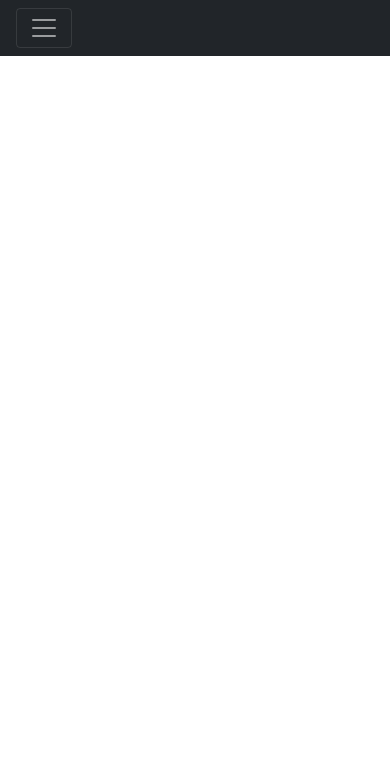
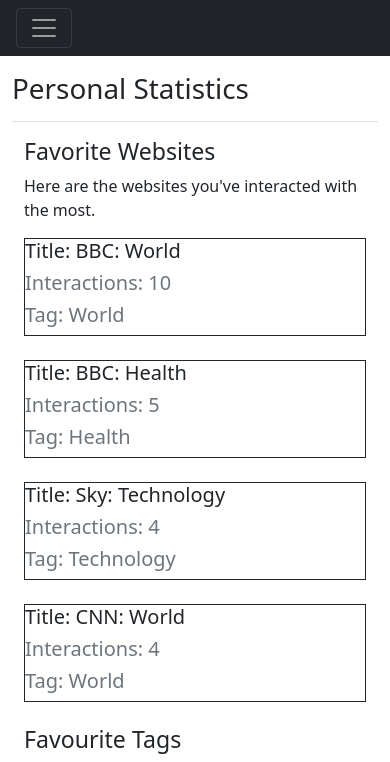
Before and after one commit to Kosmik247/RSS-Feed-Flask, a Flask app: page /user_stats in a window 390 px wide; the page is wider, and only the part inside the window is pictured. Shown: the top 762 px of that part. Before the commit the page ends 56 px from the top of that part, so only its background shows below. Run offline with Flask 3, Linux system fonts and the light colour scheme; a user stored in the database is signed in; some libraries are stand-ins or nearby versions.

Commit message:
Stats: Graphs Implemented

```diff
--- a/Project Files/website/db_models.py
+++ b/Project Files/website/db_models.py
@@ -36,6 +36,7 @@ class Readlist(db.Model):
 class Tags(db.Model):
     id = db.Column(db.Integer, primary_key=True)
     name = db.Column(db.String(10000))
+    # clicks = db.Column(db.Integer)
     website = db.relationship('RSS_Data', back_populates='tag')
 
 
--- a/Project Files/website/rec_alg.py
+++ b/Project Files/website/rec_alg.py
@@ -17,11 +17,10 @@ def test_alg():
 
     print(tag_clicks)
     ...
+def tag_counter():
+    """A function that tracks the number of clicks per tag,by building it up from all websites saved by the user"""
+    tag_clicks = {}
 
-def recommendation_algorithm():
-    """A popularity based recommendation system"""
-    tag_clicks = {}
-    recommended_tags = []
     tags = Tags.query.all()
     for tag in tags:
         tag_clicks[tag.id] = 0
@@ -35,6 +34,31 @@ def recommendation_algorithm():
 
     # Sorts the dictionary that tracks count into numerical descending order and returns it
     sorted_tag_clicks = dict(sorted(tag_clicks.items(), key=lambda tag: tag[1], reverse=True))
+    return sorted_tag_clicks
+
+def global_tag_counter():
+    """A function that tracks the number of clicks per tag,by building it up from all websites saved by the user"""
+    tag_clicks = {}
+
+    tags = Tags.query.all()
+    for tag in tags:
+        tag_clicks[tag.id] = 0
+
+    # Query the database to retrieve all websites and all tags
+    websites = RSS_Data.query.all()
+    global_websites = [website for website in websites]
+
+    for website in global_websites:
+        tag_clicks[website.tag_id] += website.clicks
+
+    # Sorts the dictionary that tracks count into numerical descending order and returns it
+    sorted_tag_clicks = dict(sorted(tag_clicks.items(), key=lambda tag: tag[1], reverse=True))
+    return sorted_tag_clicks
+def recommendation_algorithm():
+    """A popularity based recommendation system"""
+    recommended_tags = []
+    tags = Tags.query.all()
+    sorted_tag_clicks = tag_counter()
     print(sorted_tag_clicks)
     for sorted_tag in sorted_tag_clicks:
         for tag in tags:
--- a/Project Files/website/templates/user_stats.html
+++ b/Project Files/website/templates/user_stats.html
@@ -1,4 +1,125 @@
 {% extends "base.html" %}
-{% block title %}Home{% endblock %}
+{% block title %}User Stats{% endblock %}
 {% block content %}
+    <head>
+        <!-- Using google charts to draw data charts for my personal use -->
+        <script type="text/javascript" src="https://www.gstatic.com/charts/loader.js"></script>
+        <script type="text/javascript">
+            google.charts.load("current", {packages: ["corechart","bar"]});
+            google.charts.setOnLoadCallback(draw_charts);
+
+            function draw_charts() {
+            draw_pie_chart();
+            draw_bar_chart();
+            }
+            let tags = {{ named_tags | tojson | safe }}; // Get the list of tag names
+            let stats_data = {{ stats_data | tojson | safe }}; // Get the tag statistics data
+            let global_tags_id = {{ id_tags | tojson | safe }}; // Get the list of tag IDs
+            let global_clicks = {{ global_clicks | tojson | safe }};
+
+
+            function draw_pie_chart() {
+                let data = new google.visualization.DataTable();
+                data.addColumn('string', 'Tag');
+                data.addColumn('number', 'Number of clicks');
+
+
+                // Generating loop based on the length of the tags list so that user additions also modify tag list
+                for (let i = 0; i < tags.length; i++) {
+                    let tagId = global_tags_id[i];
+                    let tagName = tags[i];
+                    let clicks = stats_data[tagId] || 0; // Set clicks to 0 if not found in stats_data
+
+                    data.addRows([[tagName, clicks]]);
+                }
+
+
+                let options = {
+                    title: 'Tag breakdown',
+                    is3D: false,
+                };
+
+
+                let chart = new google.visualization.PieChart(document.getElementById('piechart'));
+                chart.draw(data, options);
+            }
+            function draw_bar_chart() {
+                let data = new google.visualization.DataTable();
+                data.addColumn('string', 'Tag');
+                data.addColumn('number', 'Global');
+                data.addColumn('number', 'User');
+
+                let chartData = [];
+                for (let i = 0; i < tags.length; i++) {
+                    let tag = tags[i];
+                    let global = global_clicks[i+1];
+                    let user = stats_data[i+1];
+
+
+                    chartData.push([tag, global, user]);
+                }
+                data.addRows(chartData);
+
+                var options = {
+                  chart: {
+                    title: 'Global Tag Comparison',
+                    subtitle: 'Global VS User Tag Interactions',
+                  }
+                };
+
+                var chart = new google.charts.Bar(document.getElementById('columnchart_material'));
+
+                chart.draw(data, google.charts.Bar.convertOptions(options));
+              }
+        </script>
+    </head>
+
+    <div class="d-flex justify-content-between flex-wrap flex-md-nowrap pt-3 pb-2 mb-3 border-bottom">
+        <h1>Personal Statistics</h1>
+    </div>
+    <div class="container-fluid">
+        <div class="row">
+            <div class="col-md-3">
+                <div class="column-content">
+                    <!-- Content for the website column -->
+                    <h3>Favorite Websites</h3>
+                    <p>Here are the websites you've interacted with the most.</p>
+                <div>
+                    {% for website in websites %}
+                        <div class="border border-dark">
+                            <h5>Title: {{ website.title }}</h5>
+                            <h5 class="text-muted">Interactions: {{ website.clicks }}</h5>
+                            {% for tag in global_tags %}
+                                {% if tag.id == website.tag_id %}
+                                <h5 class="text-muted">Tag: {{ tag.name }}</h5>
+                                {% endif %}
+                            {% endfor %}
+                        </div>
+                        <br>
+
+                    {% endfor %}
+                </div>
+
+                </div>
+            </div>
+            <div class="col-md-4">
+                <div class="column-content">
+                    <!-- Content for the tags column -->
+                    <h3>Favourite Tags</h3>
+                    <div id="piechart" style="width: 700px; height: 500px;"></div>
+                    <p>This piechart shows you the breakdown of the tags that you've interacted with, visually based on
+                        percentage</p>
+                </div>
+            </div>
+            <div class="col-md-3">
+                <div class="column-content">
+                    <!-- Content for the third column -->
+                    <h3>Column 3</h3>
+
+                    <div id="columnchart_material" class="chart" style="width: 700px; height: 500px;></div>
+                </div>
+            </div>
+
+        </div>
+    </div>
 {% endblock %}
--- a/Project Files/website/views.py
+++ b/Project Files/website/views.py
@@ -1,9 +1,9 @@
-from flask import Blueprint, render_template, request, flash, jsonify
+from flask import Blueprint, render_template, request, flash
 from flask_login import login_required, current_user
 import feedparser
 from . import db
 from .db_models import RSS_Data, Readlist, Tags
-from .rec_alg import test_alg, recommendation_algorithm
+from .rec_alg import recommendation_algorithm, tag_counter, global_tag_counter
 views = Blueprint('views', __name__)
 
 
@@ -250,4 +250,16 @@ def discover():
 @views.route('/user_stats', methods=['GET', 'POST'])
 @login_required
 def user_stats():
-    return render_template("user_stats.html", user=current_user)
+    """The function behind the user statistics page, it returns all required data."""
+    global_tags = Tags.query.all()
+    global_tags_named = [tag.name for tag in global_tags]
+    global_tags_id = [tag.id for tag in global_tags]
+    stats_data = tag_counter()
+    global_tag_clicks = global_tag_counter()
+    print(global_tag_clicks)
+    user_websites = RSS_Data.query.filter_by(user_id=current_user.id).order_by(RSS_Data.clicks.desc()).limit(4)
+
+
+
+
+    return render_template("user_stats.html", user=current_user, stats_data=stats_data,global_tags=global_tags, named_tags=global_tags_named, id_tags=global_tags_id, websites=user_websites, global_clicks=global_tag_clicks)
```
Also changed, not shown: Project Files/instance/users.db.
